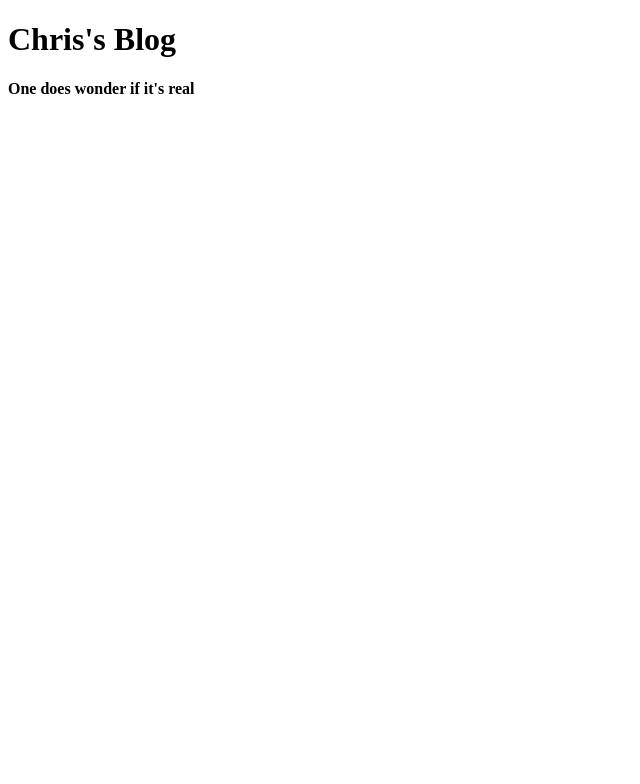
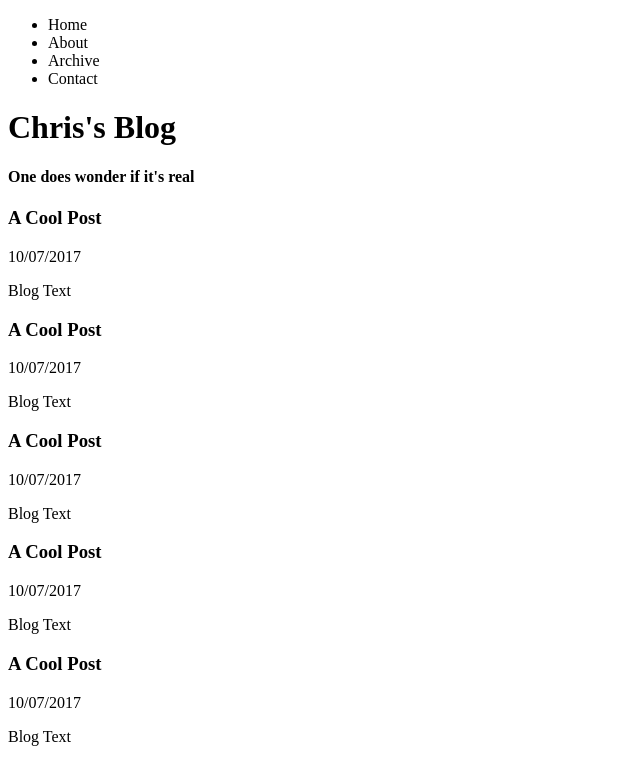
Before and after one commit to Anfz/everybodydoesablog, a React (Create React App) app: page / in a window 1280 px wide. Shown: the top 784 px of the page, without its empty margins (0-640 px from the left). Built offline with nearby package versions, Linux system fonts and the light colour scheme.

Commit message:
Basic Html structure no style

```diff
--- a/src/components/App.js
+++ b/src/components/App.js
@@ -1,12 +1,16 @@
 import React, { Component } from 'react';
 
 import Title from './Title';
+import BlogItemList from './BlogItemList';
+import MenuBar from './MenuBar';
 
 class App extends Component {
   render() {
     return (
       <div>
+        <MenuBar />
         <Title />
+        <BlogItemList />
       </div>
     )
   }
--- /dev/null
+++ b/src/components/BlogItem.js
@@ -0,0 +1,15 @@
+import React, { Component } from 'react';
+
+class BlogItem extends Component {
+  render(){
+    return (
+      <div className="blog-item">
+        <h3>A Cool Post</h3>
+        <p className="blog-meta">10/07/2017</p>
+        <p className="blog-text">Blog Text</p>
+      </div>
+    )
+  }
+}
+
+export default BlogItem;
--- /dev/null
+++ b/src/components/BlogItemList.js
@@ -0,0 +1,19 @@
+import React, { Component } from 'react';
+
+import BlogItem from './BlogItem';
+
+class BlogItemList extends Component {
+  render() {
+    return (
+      <div>
+        <BlogItem />
+        <BlogItem />
+        <BlogItem />
+        <BlogItem />
+        <BlogItem />
+      </div>
+    )
+  }
+}
+
+export default BlogItemList;
--- /dev/null
+++ b/src/components/MenuBar.js
@@ -0,0 +1,18 @@
+import React, { Component } from 'react';
+
+class MenuBar extends Component {
+  render() {
+    return (
+      <div>
+        <ul>
+          <li>Home</li>
+          <li>About</li>
+          <li>Archive</li>
+          <li>Contact</li>
+        </ul>
+      </div>
+    )
+  }
+}
+
+export default MenuBar;
```
